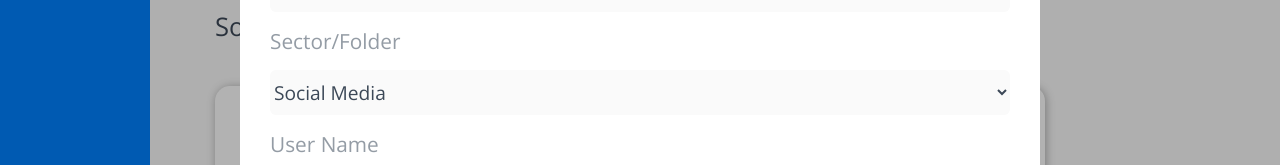
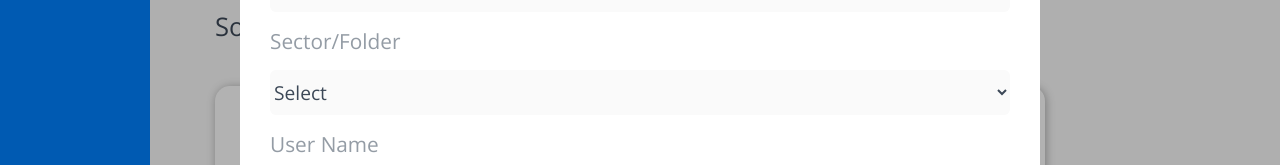
Before and after one commit to Patrick2601/React-JS-Pass-Manager, a React (Create React App) app: page / in a window 1280 px wide. Both pictures are taken after a click on the picture 1155 px from the left and 235 px from the top of the page. Shown: the part 279-444 px from the top of the page. Built offline with nearby package versions, Linux system fonts and the light colour scheme.

Commit message:
pass manager page done

```diff
--- a/src/pages/PassManager/PassManager.js
+++ b/src/pages/PassManager/PassManager.js
@@ -18,29 +18,30 @@ import copyIcon from "../../images2/02/01/Group 6/Bitmap.png";
 import { useFormik } from "formik";
 import * as Yup from "yup";
 
-const AddSiteSchema = Yup.object().shape({
-  mobile: Yup.string()
-    .min(10, "Too Short!")
-    .max(10, "Too Long!")
-    .required("Required"),
-  mpin: Yup.string()
-    .min(4, "Too Short!")
-    .max(4, "Too Long!")
-    .required("Required"),
+const addSiteSchema = Yup.object().shape({
+  url: Yup.string().required("Required"),
+  sitename: Yup.string().required("Required"),
+  sector: Yup.string().required("Required"),
+  username: Yup.string().required("Required"),
+  password: Yup.string().required("Required"),
+  notes: Yup.string().required("Required"),
 });
 function PassManager() {
   const [modal, setModal] = useState(false);
+  const ref = useRef();
   const formik = useFormik({
     initialValues: {
       url: "",
       sitename: "",
       sector: "",
       username: "",
-      sitename: "",
+      password: "",
       notes: "",
     },
-    validationSchema: AddSiteSchema,
+    validationSchema: addSiteSchema,
     onSubmit: (values) => {
+      console.log(values);
+      formik.resetForm();
       alert(JSON.stringify(values, null, 2));
     },
   });
@@ -152,12 +153,14 @@ function PassManager() {
       {/* ------------------------------------------WEB-VIEW------------------------------------------------ */}
       {/* ------------------------------------------MODAL-VIEW------------------------------------------------ */}
       {modal ? (
-        <modal className="addSite-modal">
+        <div className="addSite-modal">
           <form onSubmit={formik.handleSubmit}>
             <div className="modal-container">
               <img
                 onClick={() => {
                   setModal(!modal);
+                  formik.resetForm();
+                  console.log("djc");
                 }}
                 className="cancel-Btn"
                 src={addbtn}
@@ -165,59 +168,94 @@ function PassManager() {
               <p className="addSite-text">Add Site</p>
               <label className="label">URL</label>
               <input
+                ref={ref}
+                autoComplete="off"
+                name="url"
                 onChange={formik.handleChange}
                 value={formik.values.url}
                 className="addsite-input"
               />
-              {/* <div className="wrap-div"> */}
+
               <label className="label">Site Name</label>
               <input
+                ref={ref}
+                autoComplete="off"
+                name="sitename"
                 onChange={formik.handleChange}
                 value={formik.values.sitename}
                 className="addsite-input"
               />
+
               <label className="label">Sector/Folder</label>
-              {/* <input className="addsite-input" /> */}
               <select
+                autoComplete="off"
+                name="sector"
                 onChange={formik.handleChange}
                 value={formik.values.sector}
                 className="addsite-input"
-                name="cars"
-                id="cars"
               >
-                <option value="volvo" selected>
+                <option value="Select" selected>
+                  Select
+                </option>
+                <option value="Social Media" selected>
                   Social Media
                 </option>
-                <option value="saab">Websites</option>
+                <option value="Websites">Websites</option>
               </select>
-              {/* </div> */}
+
               <label className="label">User Name</label>
               <input
+                ref={ref}
+                autoComplete="off"
+                name="username"
                 onChange={formik.handleChange}
                 value={formik.values.username}
                 className="addsite-input"
               />
+
               <label className="label">Site Password</label>
               <input
+                ref={ref}
+                autoComplete="off"
+                name="password"
                 onChange={formik.handleChange}
                 value={formik.values.password}
                 className="addsite-input"
               />
+
               <label className="label">Notes</label>
               <textarea
+                ref={ref}
+                autoComplete="off"
+                name="notes"
                 onChange={formik.handleChange}
                 value={formik.values.notes}
                 className="addsite-input"
               />
+              {/* {formik.errors.username.length ||
+              formik.errors.url.length ||
+              formik.errors.sector.length ||
+              formik.errors.sitename.length ||
+              formik.errors.password.length < 0 ? (
+                <p className="addsiteForm-error">Please fill all the details</p>
+              ) : null} */}
               <div className="btns-div">
-                <button className="reset-btn btn">Reset</button>
+                <button
+                  onClick={() => {
+                    formik.resetForm();
+                  }}
+                  type="reset"
+                  className="reset-btn btn"
+                >
+                  Reset
+                </button>
                 <button type="submit" className="save-btn btn">
                   Save
                 </button>
               </div>
             </div>
           </form>
-        </modal>
+        </div>
       ) : null}
 
       {/* ------------------------------------------MODAL-VIEW------------------------------------------------ */}
--- a/src/pages/SignIn/SignIn.css
+++ b/src/pages/SignIn/SignIn.css
@@ -68,7 +68,16 @@
   position: absolute;
   top: 100px;
   left: 45%;
+  z-index: 2;
   /* right: 10%; */
+}
+.addsiteForm-error {
+  color: rgb(255, 0, 0);
+  font-size: 1.1rem;
+  position: absolute;
+  top: 20px;
+  left: 45%;
+  z-index: 2;
 }
 .form-error2 {
   color: rgb(255, 0, 0);
@@ -109,18 +118,12 @@
     font-size: 1.1rem;
   }
   .form-error1 {
-
     top: 205px;
-
   }
   .form-error2 {
-
     top: 310px;
-
   }
   .form-error3 {
-
     top: 410px;
-
   }
 }
```
